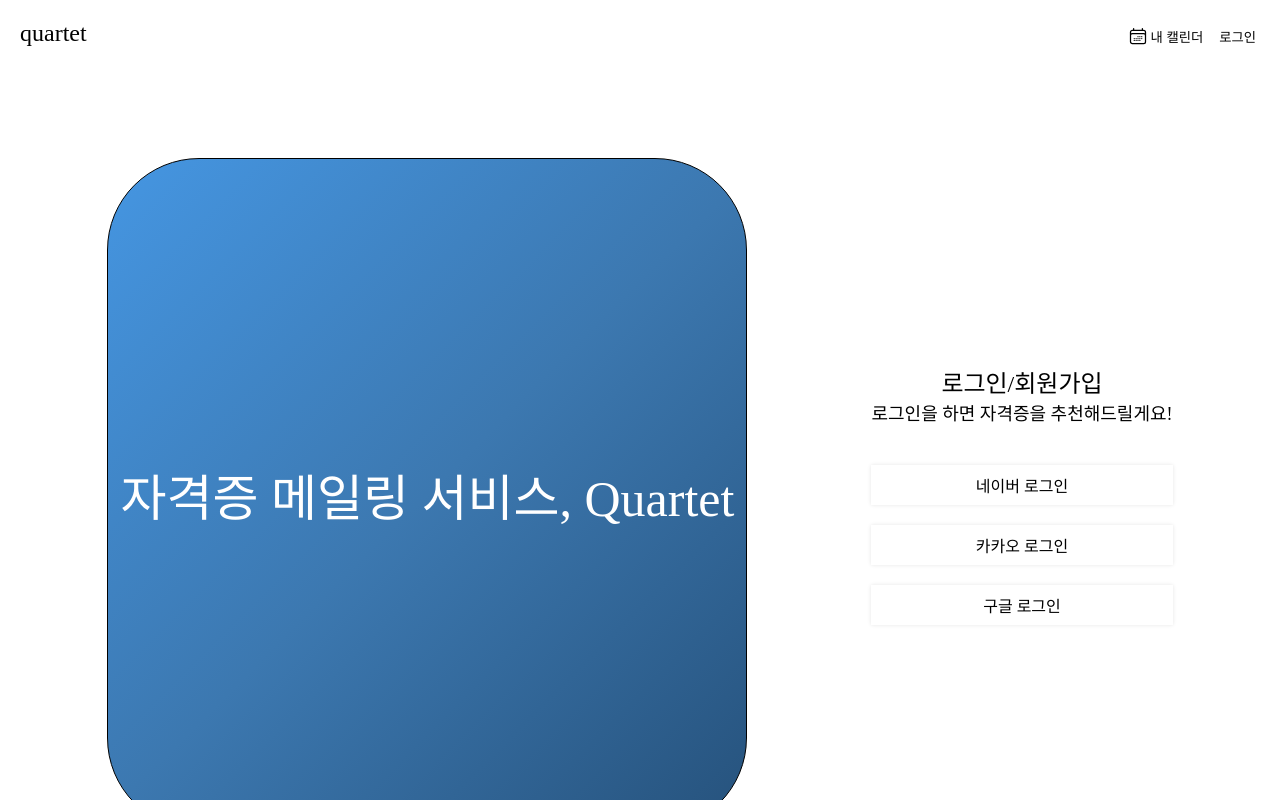
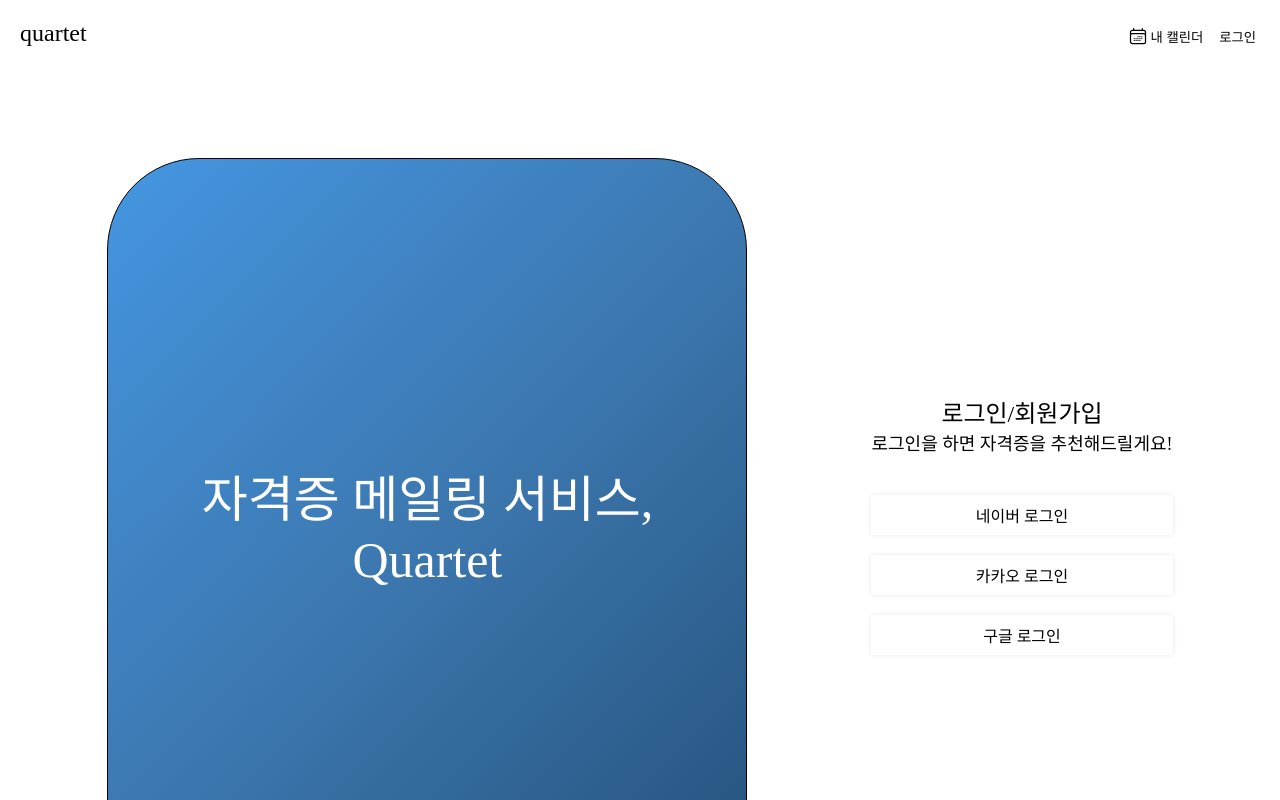
Before and after one commit to QuartetTeam/license-hunter-fe, a React (Vite) app: page /login in a window 1280 px wide. Shown: the top 800 px of the page. Built offline with nearby package versions, Linux system fonts and the light colour scheme.

Commit message:
🎯 Fix: Container 높이 수정

```diff
--- a/src/assets/styles/layout/Container.scss
+++ b/src/assets/styles/layout/Container.scss
@@ -1,4 +1,4 @@
 .container {
   width: 100%;
-  height: 100vh;
+  height: 100%;
 }
--- a/src/assets/styles/pages/Login/quartetView.scss
+++ b/src/assets/styles/pages/Login/quartetView.scss
@@ -2,11 +2,13 @@
   width: 50%;
   height: 100%;
   display: flex;
+  padding: 300px 50px;
   border: 1px solid black;
   border-radius: 92px;
   background: linear-gradient(135deg, #4596E2 0%, #3C78B0 50%, #26527C 100%);
 
   .login-card-message {
+    height: 100%;
     text-align: center;
     margin: auto;
     font-size: 50px;
```
